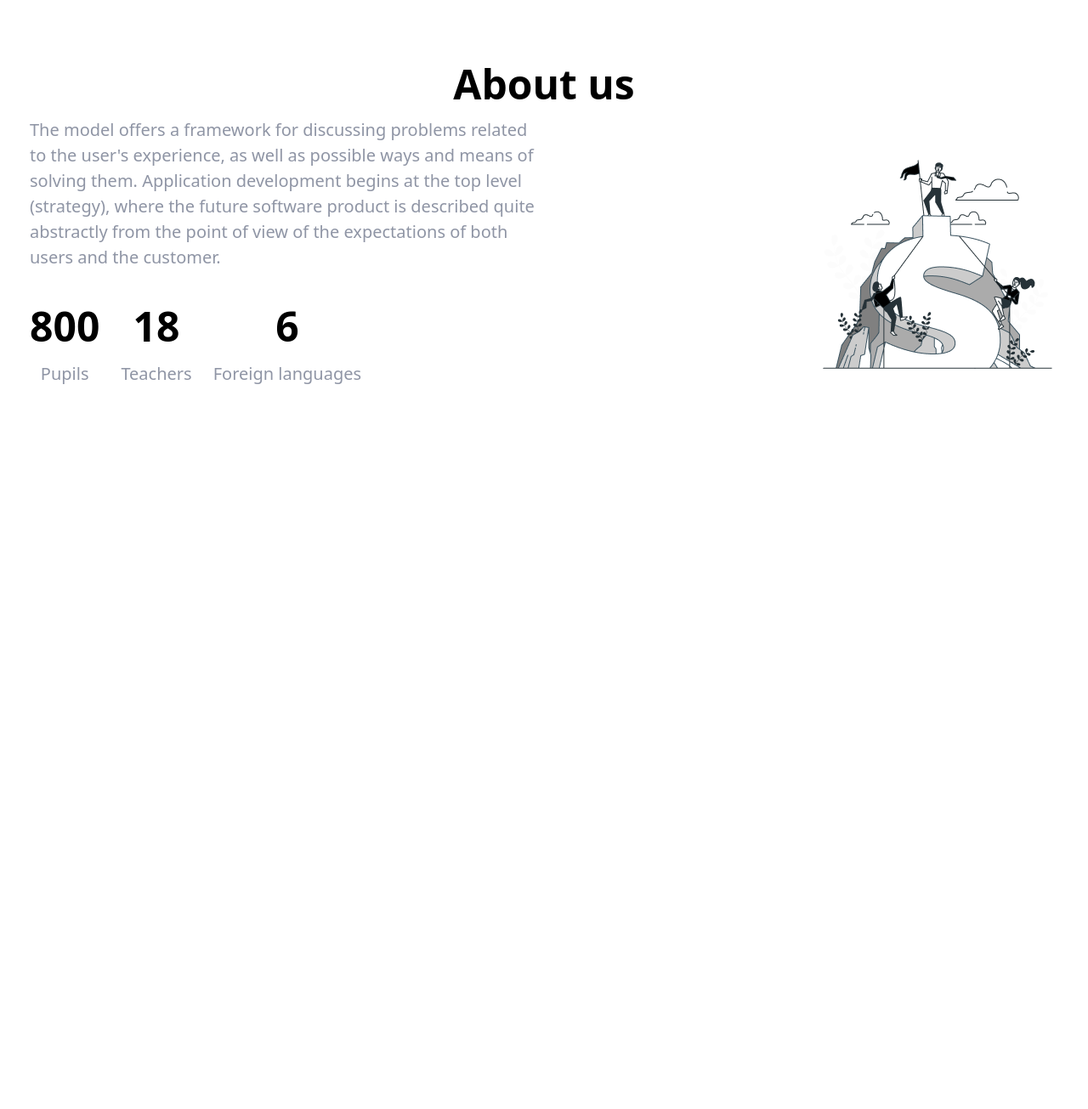
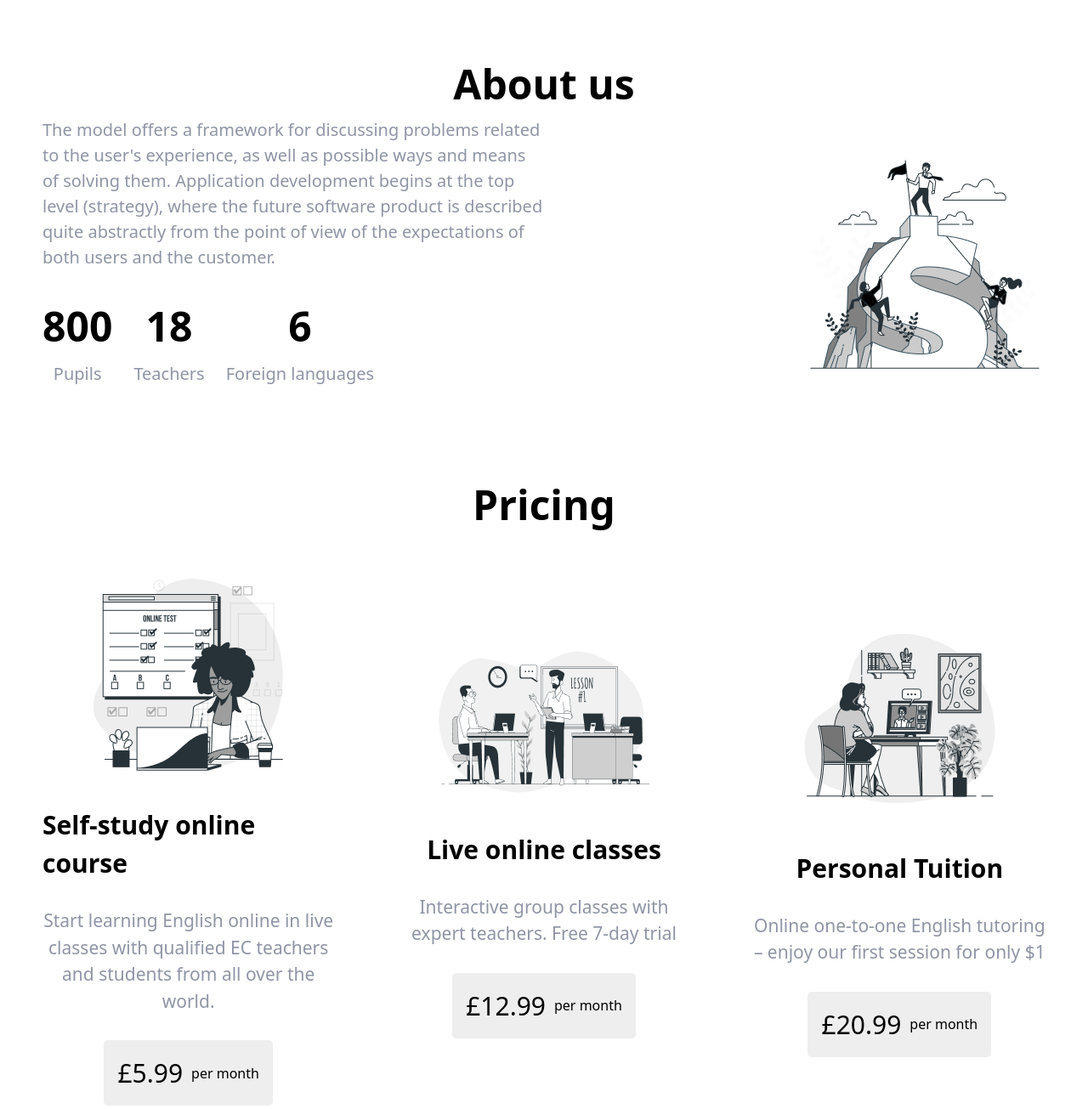
Before and after one commit to muhammadnazarov1724-cell/Britlex, a website: page index.html in a window 1280 px wide. Shown: the part 1980-3285 px from the top of the page at 85% size. Before the commit the page ends 2468 px from the top, so only its background shows below. Drawn offline with Linux system fonts and the light colour scheme.

Commit message:
main section4

```diff
--- a/index.html
+++ b/index.html
@@ -148,38 +148,103 @@
           </div>
         </div>
       </section>
-      <section class="my-[70px] px-[35px] max-w-[1150px] m-auto lg:max-w-[1280px] lg:m-auto lg:justify-between">
-        <p class="text-[25px] font-bold text-center sm:text-[30px] md:text-[36px] lg:text-[48px]">About us</p>
-        <div class="flex flex-col flex flex-col md:flex-row-reverse  max-w-[1150px] m-auto justify-between items-center lg:max-w-[1280px] lg:m-auto lg:justify-between">
+      <section
+        class="my-[70px] px-[35px] max-w-[1150px] m-auto lg:max-w-[1280px] lg:m-auto lg:justify-between md:px-[50px]"
+      >
+        <p
+          class="text-[25px] font-bold text-center sm:text-[30px] md:text-[36px] lg:text-[48px]"
+        >
+          About us
+        </p>
+        <div
+          class="flex flex-col flex flex-col md:flex-row-reverse max-w-[1150px] m-auto justify-between items-center lg:max-w-[1280px] lg:m-auto lg:justify-between"
+        >
           <div class="flex justify-center my-[35px]">
             <img src="./images/Business competition-bro 1.png" alt="" />
           </div>
           <div class="md:w-[50%]">
-          <p class="text-[#8F95A5] text-[14px] text-center md:text-start lg:text-[20px]">
-            The model offers a framework for discussing problems related to the
-            user's experience, as well as possible ways and means of solving
-            them. Application development begins at the top level (strategy),
-            where the future software product is described quite abstractly from
-            the point of view of the expectations of both users and the
-            customer.
+            <p
+              class="text-[#8F95A5] text-[14px] text-center md:text-start lg:text-[20px]"
+            >
+              The model offers a framework for discussing problems related to
+              the user's experience, as well as possible ways and means of
+              solving them. Application development begins at the top level
+              (strategy), where the future software product is described quite
+              abstractly from the point of view of the expectations of both
+              users and the customer.
             </p>
             <div class="my-[30px] sm:flex gap-[25px] md:justify-start">
-            <div class="flex flex-col gap-[5px] items-center ">
+              <div class="flex flex-col gap-[5px] items-center">
                 <p class="font-bold text-[25px] lg:text-[48px]">800</p>
                 <p class="font-[13px] text-[#8F95a5] lg:text-[20px]">Pupils</p>
               </div>
-            <div class="flex flex-col gap-[5px] items-center ">
+              <div class="flex flex-col gap-[5px] items-center">
                 <p class="font-bold text-[25px] lg:text-[48px]">18</p>
-              <p class="font-[13px] text-[#8F95a5] lg:text-[20px]">Teachers</p>
+                <p class="font-[13px] text-[#8F95a5] lg:text-[20px]">
+                  Teachers
+                </p>
               </div>
-            <div class="flex flex-col gap-[5px] items-center ">
+              <div class="flex flex-col gap-[5px] items-center">
                 <p class="font-bold text-[25px] lg:text-[48px]">6</p>
-              <p class="font-[13px] text-[#8F95a5] lg:text-[20px]">Foreign languages</p>
+                <p class="font-[13px] text-[#8F95a5] lg:text-[20px]">
+                  Foreign languages
+                </p>
               </div>
             </div>
           </div>
         </div>
-
+      </section>
+      <section class="px-[30px] md:px-[50px] max-w-[1280px] m-auto my-[70px]">
+        <p class="font-bold text-[22px] text-center md:text-[30px] lg:text-[48px]">Pricing</p>
+        <div class="my-[40px] flex flex-col gap-[75px] md:flex-row md:items-center">
+          <div class="flex flex-col gap-[30px] items-center md:w-[33%]">
+            <div>
+              <img src="./images/Online test-bro 1.png" alt="" />
+            </div>
+            <p class="font-bold text-[19px] lg:text-[30px] md:text-[24px]">Self-study online course</p>
+            <p class="text-[#8F95A5] text-[14px] text-center lg:text-[21px]">
+              Start learning English online in live classes with qualified EC
+              teachers and students from all over the world.
+            </p>
+            <button
+              class="flex bg-[#EEEEEE] p-[16px] rounded-[5px] gap-[10px] items-center"
+            >
+              <p class="text-[19px] md:text-[24px] lg:text-[30px]">£5.99</p>
+              per month
+            </button>
+          </div>
+          <div class="flex flex-col gap-[30px] items-center md:w-[33%]">
+            <div>
+              <img src="./images/Lesson-bro 1.png" alt="" />
+            </div>
+            <p class="font-bold text-[19px] lg:text-[30px] md:text-[24px]">Live online classes</p>
+            <p class="text-[#8F95A5] text-[14px] text-center lg:text-[21px]">
+              Interactive group classes with expert teachers. Free 7-day trial
+            </p>
+            <button
+              class="flex bg-[#EEEEEE] p-[16px] rounded-[5px] gap-[10px] items-center"
+            >
+              <p class="text-[19px] md:text-[24px] lg:text-[30px]">£12.99</p>
+              per month
+            </button>
+          </div>
+          <div class="flex flex-col gap-[30px] items-center md:w-[33%]">
+            <div>
+              <img src="./images/Webinar-bro 2.png" alt="" />
+            </div>
+            <p class="font-bold text-[19px] lg:text-[30px] md:text-[24px]">Personal Tuition</p>
+            <p class="text-[#8F95A5] text-[14px] text-center lg:text-[21px]">
+              Online one-to-one English tutoring – enjoy our first session for
+              only $1
+            </p>
+            <button
+              class="flex bg-[#EEEEEE] p-[16px] rounded-[5px] gap-[10px] items-center"
+            >
+              <p class="text-[19px] md:text-[24px] lg:text-[30px]">£20.99</p>
+              per month
+            </button>
+          </div>
+        </div>
       </section>
     </main>
   </body>
```
Also changed, not shown: images/Lesson-bro 1.png (added), images/Online test-bro 1.png (added), images/Webinar-bro 2.png (added), src/output.css. Lines whose indentation alone changed are shown as unchanged.
